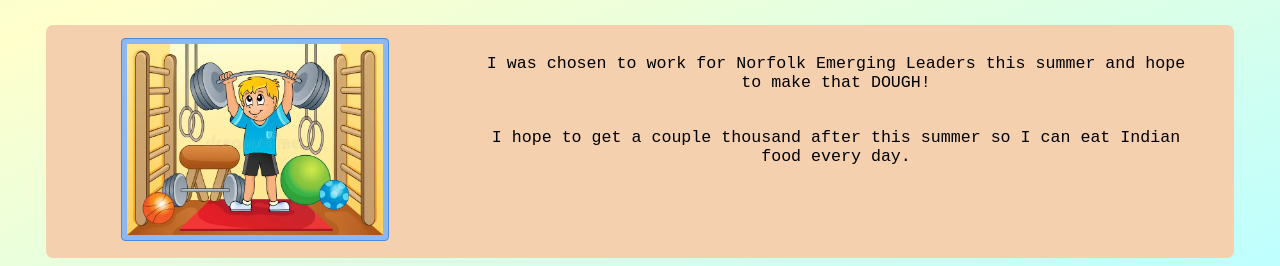
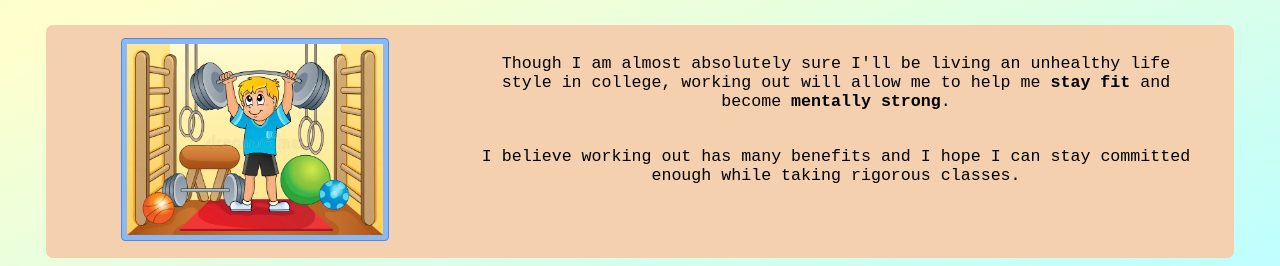
Before and after one commit to localviet/10YearPlain-Website, a plain HTML site: page years/2026.html in a window 1280 px wide. Shown: the part 643-909 px from the top of the page. Drawn offline with Linux system fonts and the light colour scheme.

Commit message:
Add files via upload

```diff
--- a/years/2026.html
+++ b/years/2026.html
@@ -130,9 +130,11 @@
             <div class="info">
                 <img class="pic" src="images\gym.webp" alt="">
                 <div class="text">
-                    <p>I was chosen to work for Norfolk Emerging Leaders this summer and hope to make that DOUGH!</p>
+                    <p>Though I am almost absolutely sure I'll be living an unhealthy life style in college, working out will allow me to help me <strong>stay fit</strong>
+                        and become <strong>mentally strong</strong>.
+                    </p>
 
-                    <p><br>I hope to get a couple thousand after this summer so I can eat Indian food every day.</p>
+                    <p><br>I believe working out has many benefits and I hope I can stay committed enough while taking rigorous classes.</p>
 
                 </div>
             </div>
```
